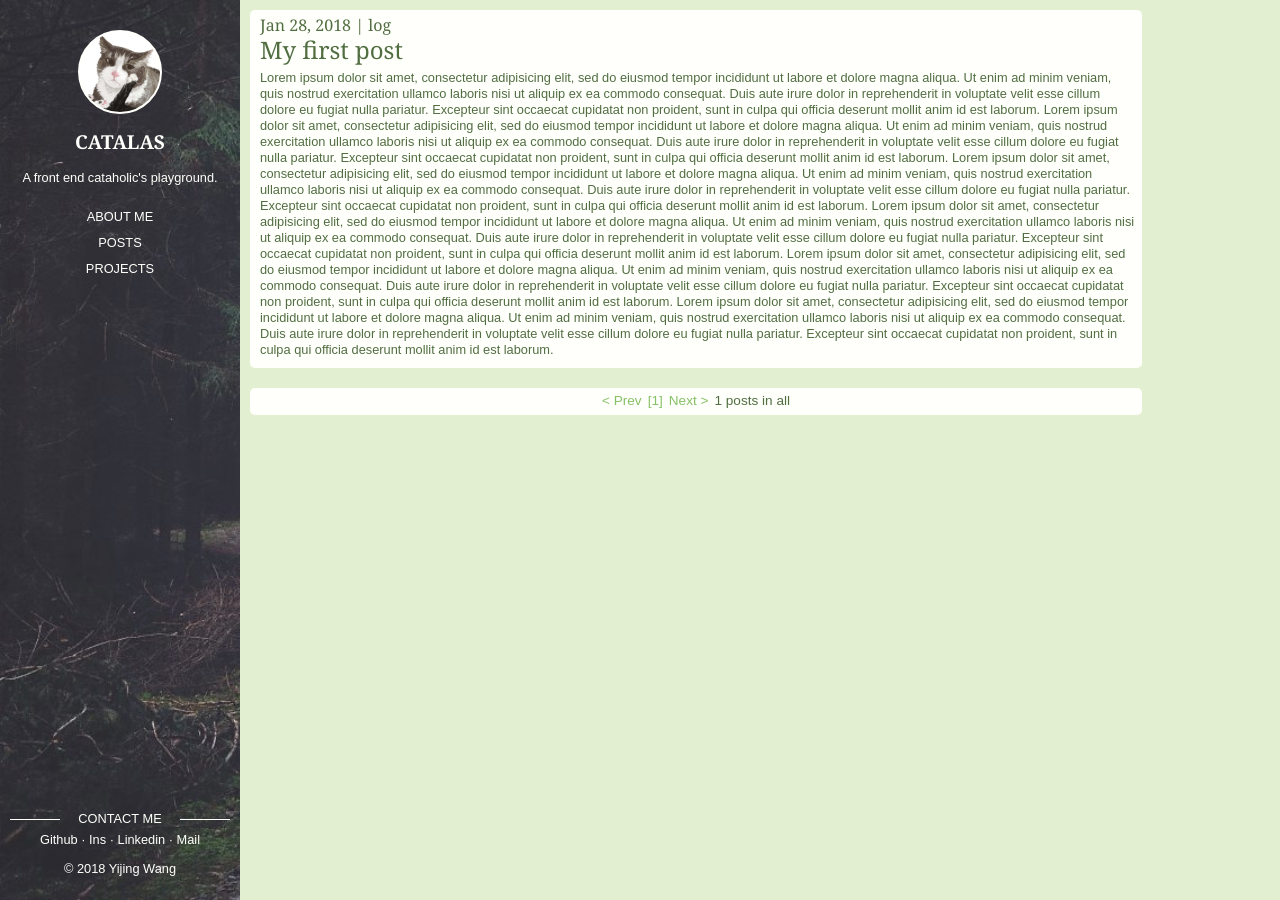
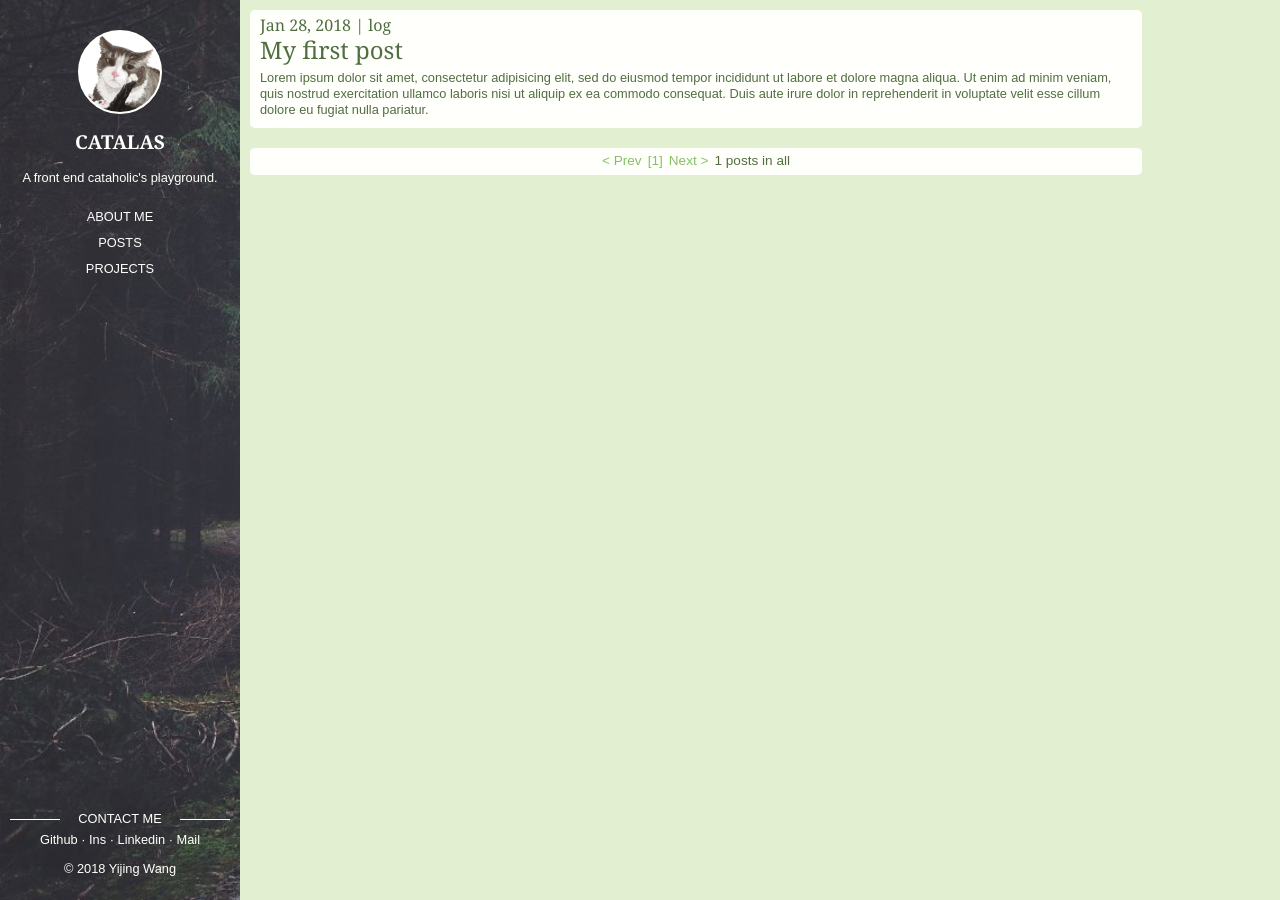
Before and after one commit to JoeyYi/JoeyYi.github.io, a Jekyll site: the page built from index.md, in a window 1280 px wide. Built offline with Jekyll 4.4.1, drawn with Linux system fonts in a browser that asks for light colours.

Commit message:
add styles

```diff
--- a/_posts/2018-01-28-my-first-post.markdown
+++ b/_posts/2018-01-28-my-first-post.markdown
@@ -3,6 +3,7 @@
 title:  My first post
 date:   2018-01-28 14:32:26 +0800
 category: log
+excerpt: Lorem ipsum dolor sit amet, consectetur adipisicing elit, sed do eiusmod tempor incididunt ut labore et dolore magna aliqua. Ut enim ad minim veniam, quis nostrud exercitation ullamco laboris nisi ut aliquip ex ea commodo consequat. Duis aute irure dolor in reprehenderit in voluptate velit esse cillum dolore eu fugiat nulla pariatur.
 ---
 Lorem ipsum dolor sit amet, consectetur adipisicing elit, sed do eiusmod tempor incididunt ut labore et dolore magna aliqua. Ut enim ad minim veniam, quis nostrud exercitation ullamco laboris nisi ut aliquip ex ea commodo consequat. Duis aute irure dolor in reprehenderit in voluptate velit esse cillum dolore eu fugiat nulla pariatur. Excepteur sint occaecat cupidatat non proident, sunt in culpa qui officia deserunt mollit anim id est laborum.
 Lorem ipsum dolor sit amet, consectetur adipisicing elit, sed do eiusmod tempor incididunt ut labore et dolore magna aliqua. Ut enim ad minim veniam, quis nostrud exercitation ullamco laboris nisi ut aliquip ex ea commodo consequat. Duis aute irure dolor in reprehenderit in voluptate velit esse cillum dolore eu fugiat nulla pariatur. Excepteur sint occaecat cupidatat non proident, sunt in culpa qui officia deserunt mollit anim id est laborum.
--- a/css/main.css
+++ b/css/main.css
@@ -133,7 +133,7 @@
     font-family: Georgia, serif;
     position: fixed;
     width: calc( 90% - 240px) ;
-    height: 100%;
+    height: calc(100% - 40px);
     left: 240px;
     top: 0;
     color: #516E41;
```
